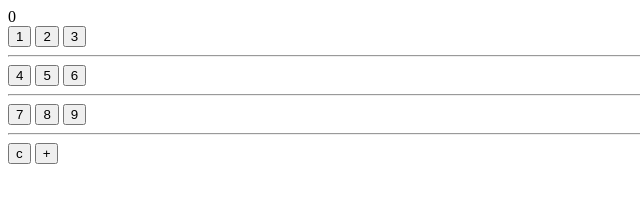
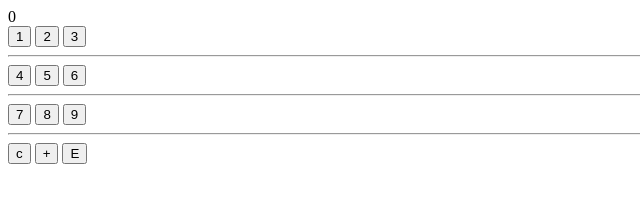
Before and after one commit to YuyaAbo/training, a plain HTML site: page index.html in a window 1280 px wide. Shown: the full height of the page, 0-640 px from the left. Drawn offline with Linux system fonts and the light colour scheme.

Commit message:
modify: イコールボタン追加

```diff
--- a/index.html
+++ b/index.html
@@ -24,5 +24,6 @@
 		<hr>
 		<input type="button" value="c" onClick="allClear()">
 		<input type="button" value="+" onClick="add()">
+		<input type="button" value="E" onClick="equal()">
 	</body>
 </html>
```
